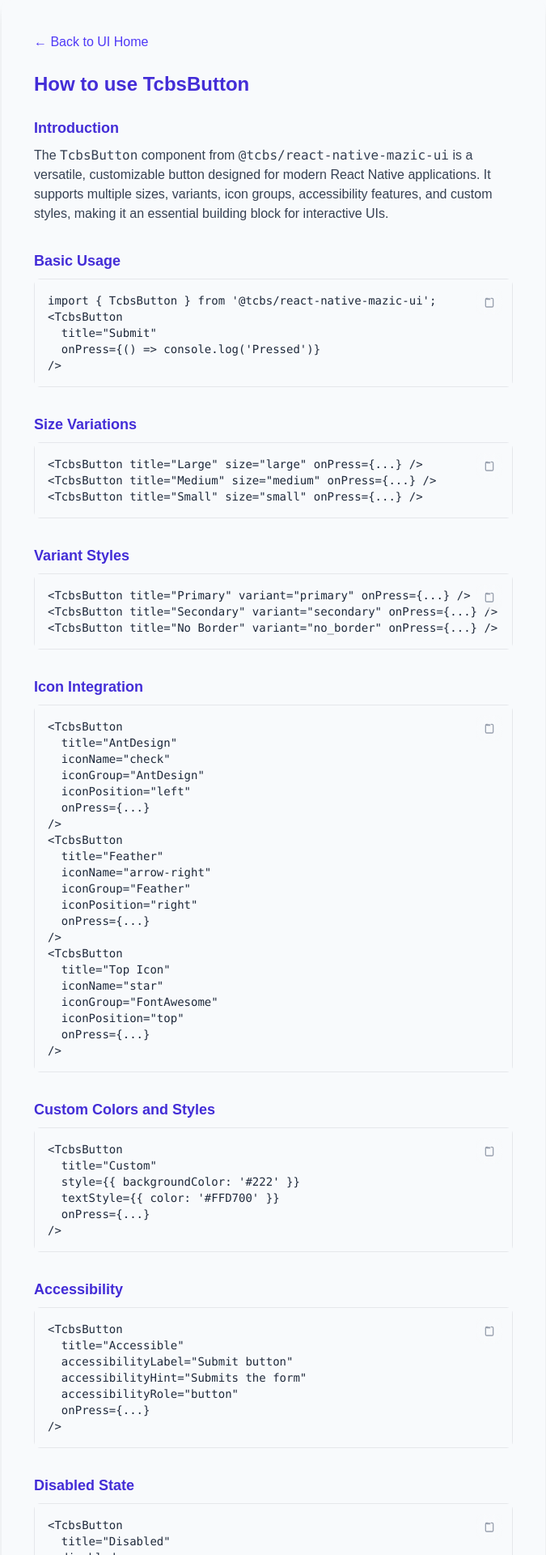
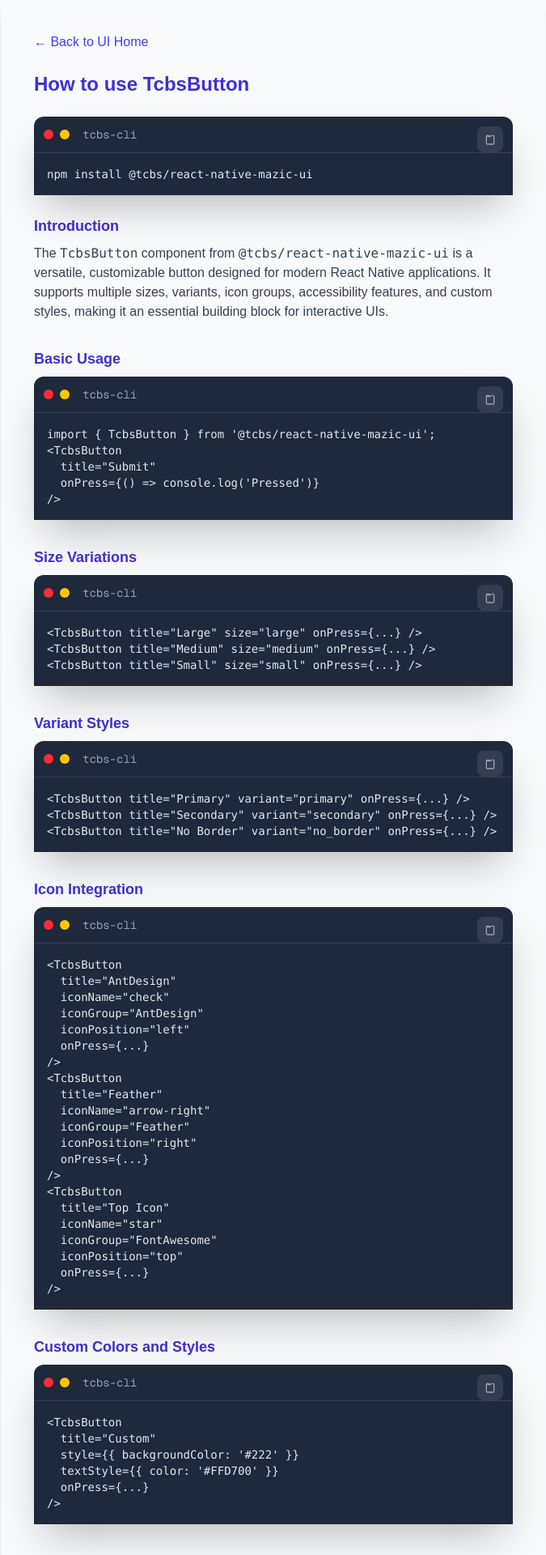
Before and after one commit to TechCraft-By-Subrata/tcbs-frontend, a Next.js app: page /ui-home/tcbsbutton in a window 1280 px wide. Shown: the top 1920 px of the page at 81% size, without its empty margins (302-977 px from the left). Built offline with nearby package versions, Linux system fonts and the light colour scheme.

Commit message:
working on theme setup documentation

```diff
--- a/src/app/ui-home/tcbsbutton/page.tsx
+++ b/src/app/ui-home/tcbsbutton/page.tsx
@@ -40,13 +40,18 @@ const TcbsButtonPage: React.FC = () => (
     <div className="max-w-2xl w-full p-10 rounded-xl shadow-lg bg-white" style={{ background: colors.background }}>
       <Link href="/ui-home" className="text-indigo-600 hover:underline mb-6 inline-block">← Back to UI Home</Link>
       <h1 className="text-2xl font-bold text-indigo-700 mb-6">How to use TcbsButton</h1>
+      <div className="mb-6">
+          <CodeBlock command copyText="npm install @tcbs/react-native-mazic-ui">
+          {`npm install @tcbs/react-native-mazic-ui`}
+        </CodeBlock>
+      </div>
       <section className="mb-8">
         <h3 className="text-lg font-bold text-indigo-700 mb-2">Introduction</h3>
         <p className="text-gray-700 mb-4">The <code>TcbsButton</code> component from <code>@tcbs/react-native-mazic-ui</code> is a versatile, customizable button designed for modern React Native applications. It supports multiple sizes, variants, icon groups, accessibility features, and custom styles, making it an essential building block for interactive UIs.</p>
       </section>
       <section className="mb-8">
         <h3 className="text-lg font-bold text-indigo-700 mb-2">Basic Usage</h3>
-        <CodeBlock copyText={`import { TcbsButton } from '@tcbs/react-native-mazic-ui';\n\n<TcbsButton\n  title=\"Submit\"\n  onPress={() => console.log('Pressed')}\n/>`}>
+          <CodeBlock command copyText={`import { TcbsButton } from '@tcbs/react-native-mazic-ui';\n\n<TcbsButton\n  title=\"Submit\"\n  onPress={() => console.log('Pressed')}\n/>`}>
           {`import { TcbsButton } from '@tcbs/react-native-mazic-ui';
 
 <TcbsButton
@@ -57,7 +62,7 @@ const TcbsButtonPage: React.FC = () => (
       </section>
       <section className="mb-8">
         <h3 className="text-lg font-bold text-indigo-700 mb-2">Size Variations</h3>
-        <CodeBlock copyText={`<TcbsButton title=\"Large\" size=\"large\" onPress={...} />\n<TcbsButton title=\"Medium\" size=\"medium\" onPress={...} />\n<TcbsButton title=\"Small\" size=\"small\" onPress={...} />`}>
+          <CodeBlock command copyText={`<TcbsButton title=\"Large\" size=\"large\" onPress={...} />\n<TcbsButton title=\"Medium\" size=\"medium\" onPress={...} />\n<TcbsButton title=\"Small\" size=\"small\" onPress={...} />`}>
           {`<TcbsButton title="Large" size="large" onPress={...} />
 <TcbsButton title="Medium" size="medium" onPress={...} />
 <TcbsButton title="Small" size="small" onPress={...} />`}
@@ -65,7 +70,7 @@ const TcbsButtonPage: React.FC = () => (
       </section>
       <section className="mb-8">
         <h3 className="text-lg font-bold text-indigo-700 mb-2">Variant Styles</h3>
-        <CodeBlock copyText={`<TcbsButton title=\"Primary\" variant=\"primary\" onPress={...} />\n<TcbsButton title=\"Secondary\" variant=\"secondary\" onPress={...} />\n<TcbsButton title=\"No Border\" variant=\"no_border\" onPress={...} />`}>
+          <CodeBlock command copyText={`<TcbsButton title=\"Primary\" variant=\"primary\" onPress={...} />\n<TcbsButton title=\"Secondary\" variant=\"secondary\" onPress={...} />\n<TcbsButton title=\"No Border\" variant=\"no_border\" onPress={...} />`}>
           {`<TcbsButton title="Primary" variant="primary" onPress={...} />
 <TcbsButton title="Secondary" variant="secondary" onPress={...} />
 <TcbsButton title="No Border" variant="no_border" onPress={...} />`}
@@ -73,7 +78,7 @@ const TcbsButtonPage: React.FC = () => (
       </section>
       <section className="mb-8">
         <h3 className="text-lg font-bold text-indigo-700 mb-2">Icon Integration</h3>
-        <CodeBlock copyText={`<TcbsButton\n  title=\"AntDesign\"\n  iconName=\"check\"\n  iconGroup=\"AntDesign\"\n  iconPosition=\"left\"\n  onPress={...}\n/>\n<TcbsButton\n  title=\"Feather\"\n  iconName=\"arrow-right\"\n  iconGroup=\"Feather\"\n  iconPosition=\"right\"\n  onPress={...}\n/>\n<TcbsButton\n  title=\"Top Icon\"\n  iconName=\"star\"\n  iconGroup=\"FontAwesome\"\n  iconPosition=\"top\"\n  onPress={...}\n/>`}>
+          <CodeBlock command copyText={`<TcbsButton\n  title=\"AntDesign\"\n  iconName=\"check\"\n  iconGroup=\"AntDesign\"\n  iconPosition=\"left\"\n  onPress={...}\n/>\n<TcbsButton\n  title=\"Feather\"\n  iconName=\"arrow-right\"\n  iconGroup=\"Feather\"\n  iconPosition=\"right\"\n  onPress={...}\n/>\n<TcbsButton\n  title=\"Top Icon\"\n  iconName=\"star\"\n  iconGroup=\"FontAwesome\"\n  iconPosition=\"top\"\n  onPress={...}\n/>`}>
           {`<TcbsButton
   title="AntDesign"
   iconName="check"
@@ -99,7 +104,7 @@ const TcbsButtonPage: React.FC = () => (
       </section>
       <section className="mb-8">
         <h3 className="text-lg font-bold text-indigo-700 mb-2">Custom Colors and Styles</h3>
-        <CodeBlock copyText={`<TcbsButton\n  title=\"Custom\"\n  style={{ backgroundColor: '#222' }}\n  textStyle={{ color: '#FFD700' }}\n  onPress={...}\n/>`}>
+          <CodeBlock command copyText={`<TcbsButton\n  title=\"Custom\"\n  style={{ backgroundColor: '#222' }}\n  textStyle={{ color: '#FFD700' }}\n  onPress={...}\n/>`}>
           {`<TcbsButton
   title="Custom"
   style={{ backgroundColor: '#222' }}
@@ -110,7 +115,7 @@ const TcbsButtonPage: React.FC = () => (
       </section>
       <section className="mb-8">
         <h3 className="text-lg font-bold text-indigo-700 mb-2">Accessibility</h3>
-        <CodeBlock copyText={`<TcbsButton\n  title=\"Accessible\"\n  accessibilityLabel=\"Submit button\"\n  accessibilityHint=\"Submits the form\"\n  accessibilityRole=\"button\"\n  onPress={...}\n/>`}>
+          <CodeBlock command copyText={`<TcbsButton\n  title=\"Accessible\"\n  accessibilityLabel=\"Submit button\"\n  accessibilityHint=\"Submits the form\"\n  accessibilityRole=\"button\"\n  onPress={...}\n/>`}>
           {`<TcbsButton
   title="Accessible"
   accessibilityLabel="Submit button"
@@ -122,7 +127,7 @@ const TcbsButtonPage: React.FC = () => (
       </section>
       <section className="mb-8">
         <h3 className="text-lg font-bold text-indigo-700 mb-2">Disabled State</h3>
-        <CodeBlock copyText={`<TcbsButton\n  title=\"Disabled\"\n  disabled\n  onPress={...}\n/>`}>
+          <CodeBlock command copyText={`<TcbsButton\n  title=\"Disabled\"\n  disabled\n  onPress={...}\n/>`}>
           {`<TcbsButton
   title="Disabled"
   disabled
--- a/src/app/ui-home/theme/page.tsx
+++ b/src/app/ui-home/theme/page.tsx
@@ -32,8 +32,13 @@ const ThemePage: React.FC = () => (
     <div className="max-w-2xl w-full p-10 rounded-xl shadow-lg bg-white" style={{ background: colors.background }}>
       <Link href="/ui-home" className="text-indigo-600 hover:underline mb-6 inline-block">← Back to UI Home</Link>
       <h1 className="text-2xl font-bold text-indigo-700 mb-6">How to use your app theme in this UI</h1>
+      <div className="mb-6">
+          <CodeBlock command copyText="npm install @tcbs/react-native-mazic-ui">
+          {`npm install @tcbs/react-native-mazic-ui`}
+        </CodeBlock>
+      </div>
       <p className="text-gray-700 mb-6">You can easily set up your app's theme using <code>useTcbsColorStore</code> from <code>@tcbs/react-native-mazic-ui</code>. Below is a sample implementation for both light and dark modes:</p>
-      <CodeBlock copyText={themeDoc}>{themeDoc}</CodeBlock>
+        <CodeBlock command copyText={themeDoc}>{themeDoc}</CodeBlock>
       <ul className="mt-6 mb-8 list-disc pl-6 text-gray-700">
         <li>Supports light and dark themes</li>
         <li>Customizable button, icon, and text colors</li>
--- a/src/components/ClientUiHome.tsx
+++ b/src/components/ClientUiHome.tsx
@@ -90,7 +90,7 @@ const ClientUiHome = ({ colors }: { colors: any }) => {
           </p>
           <div className="mt-10">
             <h3 className="text-lg font-semibold text-indigo-700 mb-2">Installation</h3>
-            <CodeBlock copyText="npm install @tcbs/react-native-mazic-ui">
+            <CodeBlock command copyText="npm install @tcbs/react-native-mazic-ui">
               {`npm install @tcbs/react-native-mazic-ui`}
             </CodeBlock>
           </div>
```
